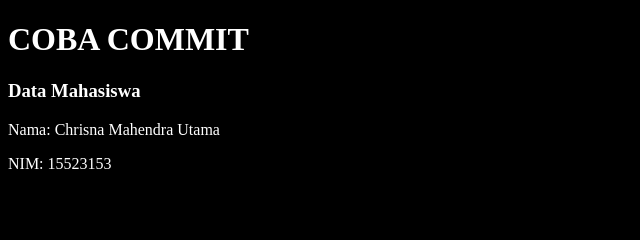
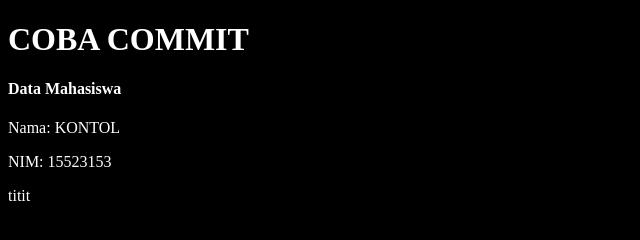
Before and after one commit to chrisna28/wpu-test-repo, a plain HTML site: page index.html in a window 1280 px wide. Shown: the whole page, without its empty margins (0-640 px from the left). Drawn offline with Linux system fonts and the light colour scheme.

Commit message:
mengubah isi file index

```diff
--- a/index.html
+++ b/index.html
@@ -14,9 +14,11 @@
 <body>
     <h1>COBA COMMIT</h1>
 
-    <h3>Data Mahasiswa</h3>
-    <p>Nama: Chrisna Mahendra Utama</p>
+    <h4>Data Mahasiswa</h4>
+    <p>Nama: KONTOL</p>
     <p>NIM: 15523153</p>
+
+    <p>titit</p>
 
     <script src="script.js"></script>
 </body>
```
